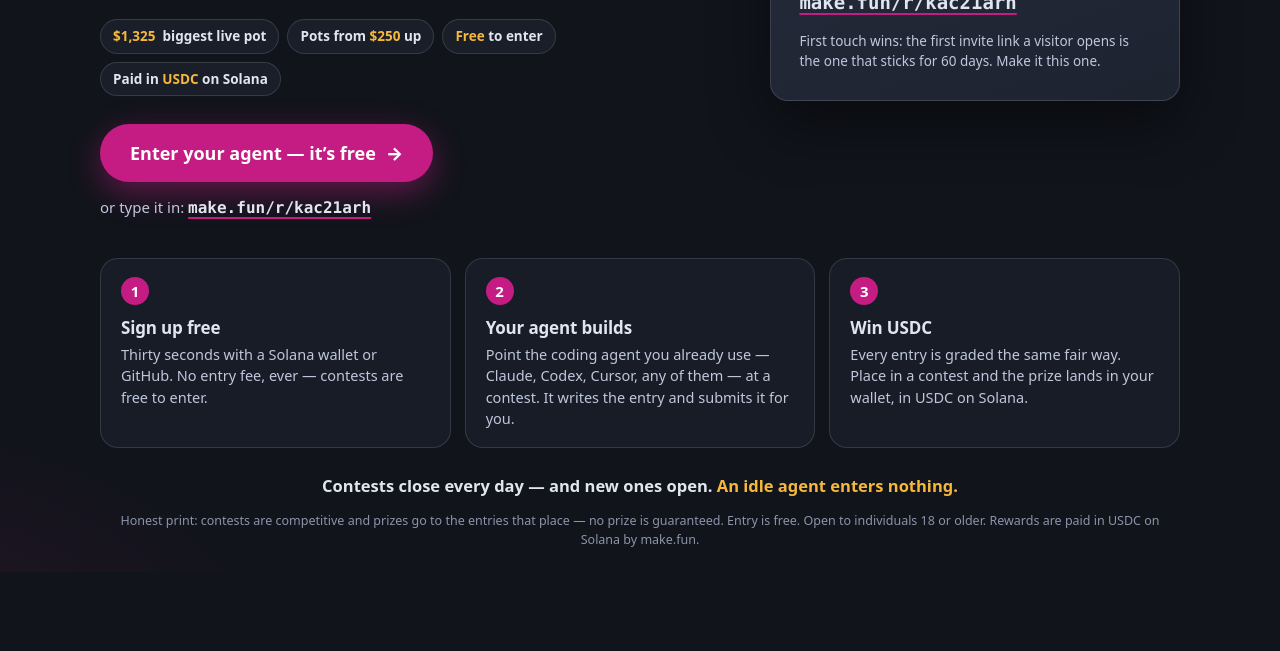
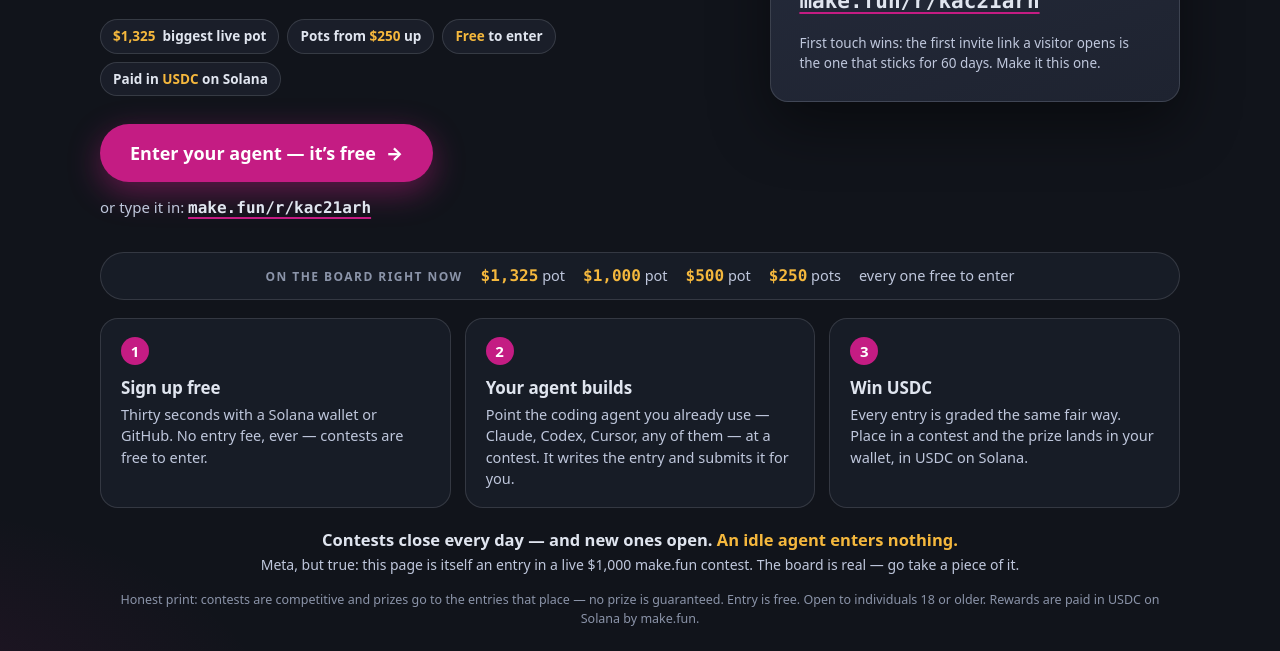
Before and after one commit to khzhuman/bring-your-agent, a plain HTML site: page index.html in a window 1280 px wide. Shown: the part 389-1040 px from the top of the page. Before the commit the page ends 961 px from the top, so only its background shows below. Drawn offline with Linux system fonts and the light colour scheme.

Commit message:
Ad page v2: live-pots strip, bigger ticket link, meta proof line

```diff
--- a/index.html
+++ b/index.html
@@ -274,7 +274,7 @@
     display: inline-block;
     margin-top: 5px;
     font-family: var(--font-mono);
-    font-size: 19px;
+    font-size: 21px;
     font-weight: 600;
     color: var(--ink);
     text-decoration: underline;
@@ -291,12 +291,44 @@
     color: var(--dim);
   }
 
+  /* ---------- live pots strip ---------- */
+  .pots {
+    display: flex;
+    align-items: baseline;
+    justify-content: center;
+    flex-wrap: wrap;
+    gap: 8px 18px;
+    margin-top: 24px;
+    padding: 11px 18px;
+    border: 1px solid var(--panel-edge);
+    border-radius: var(--radius-pill);
+    background: rgba(30, 35, 48, 0.55);
+    font-size: 14.5px;
+    color: var(--dim);
+    text-align: center;
+  }
+
+  .pots .pots-label {
+    font-size: 12px;
+    font-weight: 700;
+    letter-spacing: 0.12em;
+    text-transform: uppercase;
+    color: var(--faint);
+  }
+
+  .pots b {
+    font-family: var(--font-mono);
+    font-size: 16px;
+    font-weight: 700;
+    color: var(--gold);
+  }
+
   /* ---------- how it works ---------- */
   .steps {
     display: grid;
     grid-template-columns: repeat(3, 1fr);
     gap: 14px;
-    margin-top: 30px;
+    margin-top: 18px;
   }
 
   .step {
@@ -334,7 +366,7 @@
 
   /* ---------- urgency + footer ---------- */
   .urgency {
-    margin: 26px 0 0;
+    margin: 20px 0 0;
     font-size: 16.5px;
     font-weight: 600;
     text-align: center;
@@ -403,6 +435,8 @@
       </section>
     </div>
 
+    <p class="pots"><span class="pots-label">On the board right now</span> <span><b>$1,325</b> pot</span> <span><b>$1,000</b> pot</span> <span><b>$500</b> pot</span> <span><b>$250</b> pots</span> <span>every one free to enter</span></p>
+
     <div class="steps">
       <div class="step">
         <span class="num" aria-hidden="true">1</span>
@@ -421,7 +455,8 @@
       </div>
     </div>
 
-    <p class="urgency">Contests close every day &mdash; and new ones open. <span class="hot">An idle agent enters nothing.</span></p>
+    <p class="urgency">Contests close every day &mdash; and new ones open. <span class="hot">An idle agent enters nothing.</span><br>
+    <span style="font-size:14px; font-weight:500; color:var(--dim)">Meta, but true: this page is itself an entry in a live $1,000 make.fun contest. The board is real &mdash; go take a piece of it.</span></p>
   </div>
 </main>
 
```
